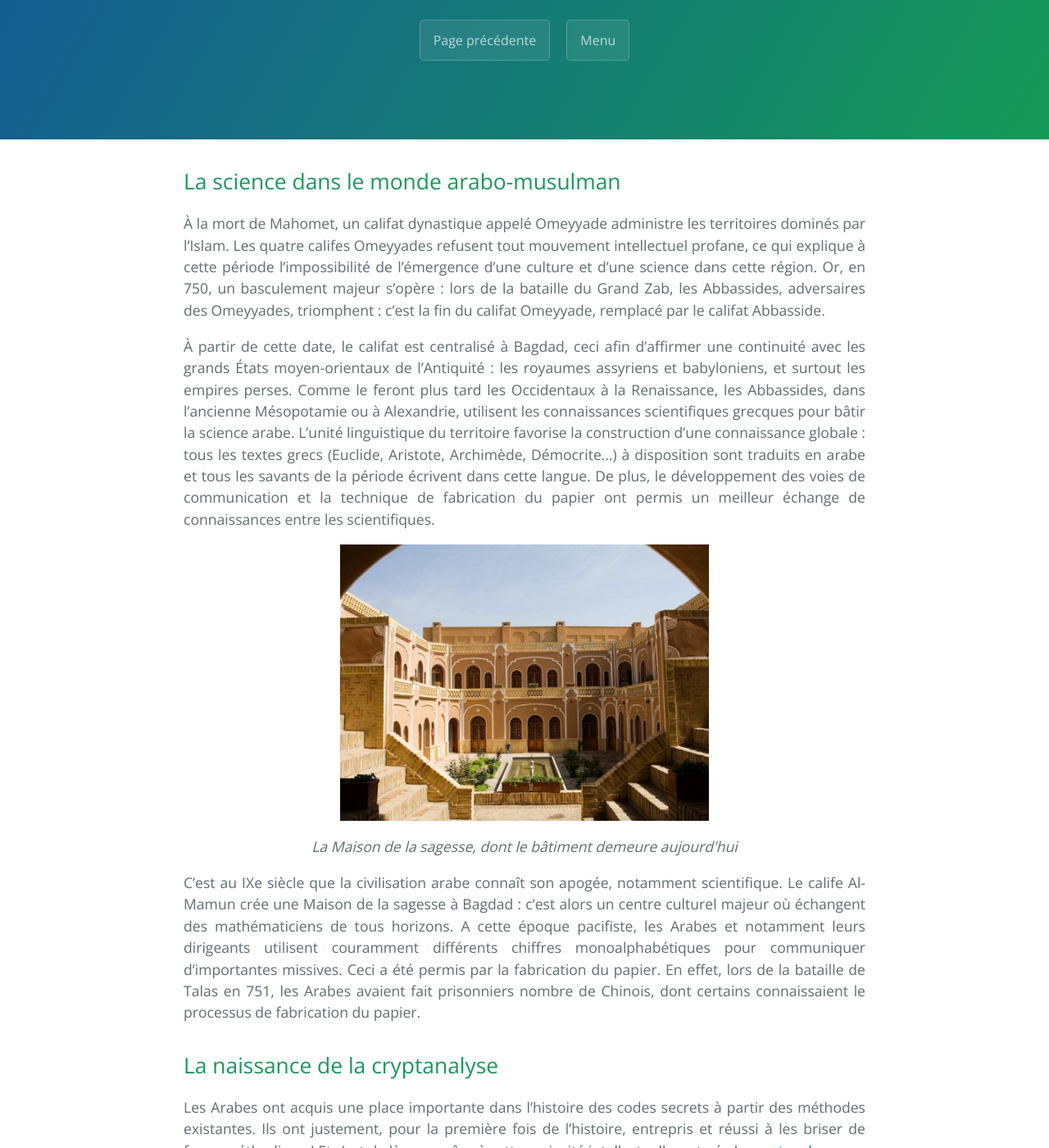
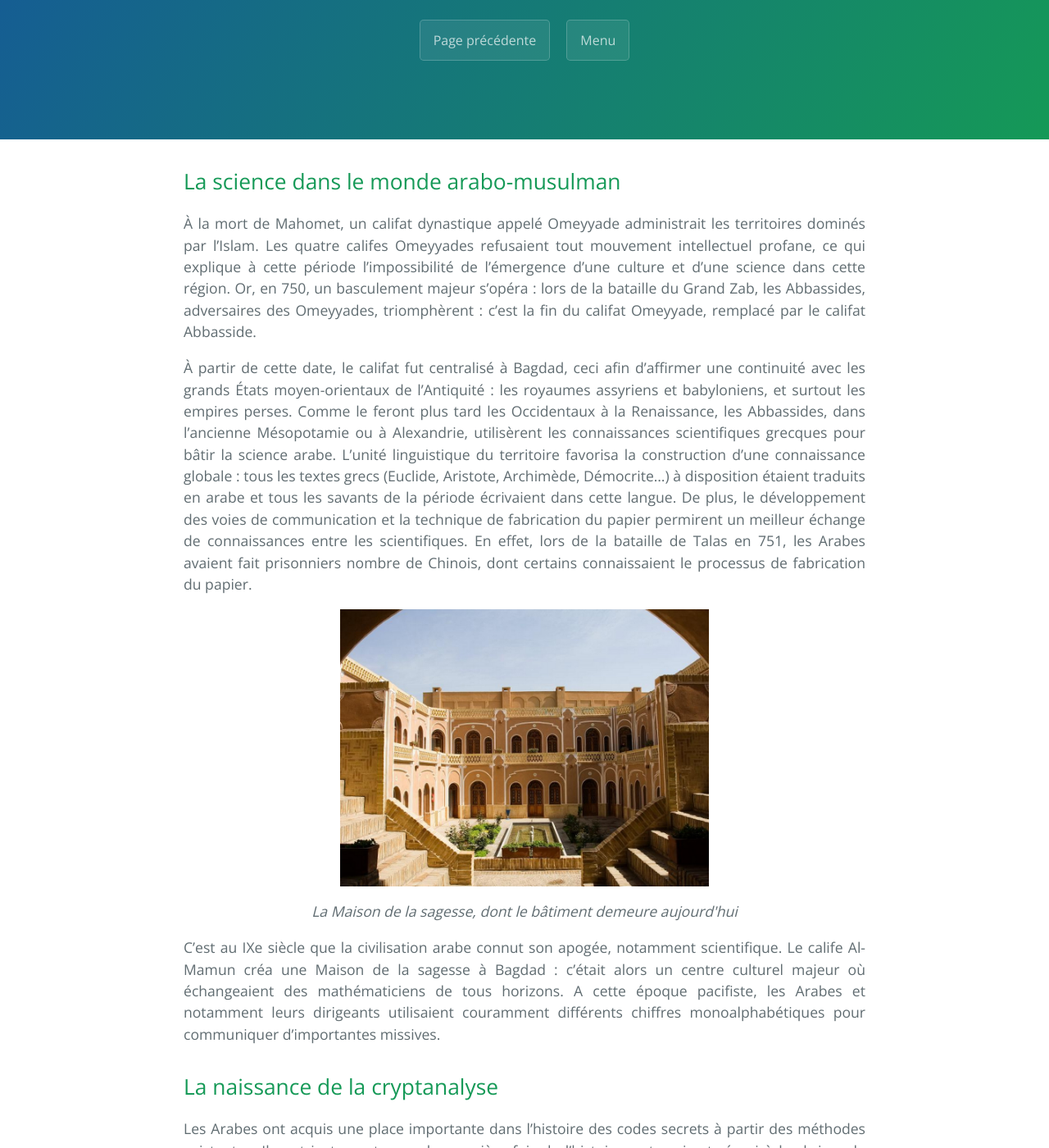
Before and after one commit to SamuelGallay/CryptoTPE, a Jekyll site: the page built from pages/1_Antiquite/4_alkindi.md, in a window 1280 px wide and 1400 px high, scrolled down 260 px. Shown: the whole window at 82% size. Built offline with Jekyll 4.4.1, drawn with Linux system fonts in a browser that asks for light colours; our own code applies the rules of GitHub Pages for plain Markdown files.

Commit message:
concordance des temps

```diff
--- a/pages/1_Antiquite/4_alkindi.md
+++ b/pages/1_Antiquite/4_alkindi.md
@@ -8,16 +8,16 @@ menu: /antiquite/
 
 ## La science dans le monde arabo-musulman
 
-À la mort de Mahomet, un califat dynastique appelé Omeyyade administre les territoires dominés par l’Islam. Les quatre califes Omeyyades refusent tout mouvement intellectuel profane, ce qui explique à cette période l’impossibilité de l'émergence d’une culture et d’une science dans cette région. Or, en 750, un basculement majeur s'opère : lors de la bataille du Grand Zab, les Abbassides, adversaires des Omeyyades, triomphent : c’est la fin du califat Omeyyade, remplacé par le califat Abbasside.
+À la mort de Mahomet, un califat dynastique appelé Omeyyade administrait les territoires dominés par l’Islam. Les quatre califes Omeyyades refusaient tout mouvement intellectuel profane, ce qui explique à cette période l’impossibilité de l'émergence d’une culture et d’une science dans cette région. Or, en 750, un basculement majeur s'opéra : lors de la bataille du Grand Zab, les Abbassides, adversaires des Omeyyades, triomphèrent : c’est la fin du califat Omeyyade, remplacé par le califat Abbasside.
 
-À partir de cette date, le califat est centralisé à Bagdad, ceci afin d’affirmer une continuité avec les grands États moyen-orientaux de l’Antiquité : les royaumes assyriens et babyloniens, et surtout les empires perses. Comme le feront plus tard les Occidentaux à la Renaissance, les Abbassides, dans l’ancienne Mésopotamie ou à Alexandrie, utilisent les connaissances scientifiques grecques pour bâtir la science arabe. L'unité linguistique du territoire favorise la construction d’une connaissance globale : tous les textes grecs (Euclide, Aristote, Archimède, Démocrite…) à disposition sont traduits en arabe et tous les savants de la période écrivent dans cette langue. De plus, le développement des voies de communication et la technique de fabrication du papier ont permis un meilleur échange de connaissances entre les scientifiques.
+À partir de cette date, le califat fut centralisé à Bagdad, ceci afin d’affirmer une continuité avec les grands États moyen-orientaux de l’Antiquité : les royaumes assyriens et babyloniens, et surtout les empires perses. Comme le feront plus tard les Occidentaux à la Renaissance, les Abbassides, dans l’ancienne Mésopotamie ou à Alexandrie, utilisèrent les connaissances scientifiques grecques pour bâtir la science arabe. L'unité linguistique du territoire favorisa la construction d’une connaissance globale : tous les textes grecs (Euclide, Aristote, Archimède, Démocrite…) à disposition étaient traduits en arabe et tous les savants de la période écrivaient dans cette langue. De plus, le développement des voies de communication et la technique de fabrication du papier permirent un meilleur échange de connaissances entre les scientifiques. En effet, lors de la bataille de Talas en 751, les Arabes avaient fait prisonniers nombre de Chinois, dont certains connaissaient le processus de fabrication du papier.
 
 <img src="{{ "/assets/1_Antiquite/maison-de-la-sagesse.jpg" | relative_url }}" alt="Scytale" style="margin: 0 auto;display: block; width: 450px;"/>
 <p align="center"> <em>La Maison de la sagesse, dont le bâtiment demeure aujourd'hui</em> </p>
 
-C’est au IXe siècle que la civilisation arabe connaît son apogée, notamment scientifique.
-Le calife Al-Mamun crée une Maison de la sagesse à Bagdad : c’est alors un centre culturel majeur où échangent des mathématiciens de tous horizons.
-A cette époque pacifiste, les Arabes et notamment leurs dirigeants utilisent couramment différents chiffres monoalphabétiques pour communiquer d’importantes missives. Ceci a été permis par la fabrication du papier. En effet, lors de la bataille de Talas en 751, les Arabes avaient fait prisonniers nombre de Chinois, dont certains connaissaient le processus de fabrication du papier.
+C’est au IXe siècle que la civilisation arabe connut son apogée, notamment scientifique.
+Le calife Al-Mamun créa une Maison de la sagesse à Bagdad : c’était alors un centre culturel majeur où échangeaient des mathématiciens de tous horizons.
+A cette époque pacifiste, les Arabes et notamment leurs dirigeants utilisaient couramment différents chiffres monoalphabétiques pour communiquer d’importantes missives.
 
 ## La naissance de la cryptanalyse
 
```
